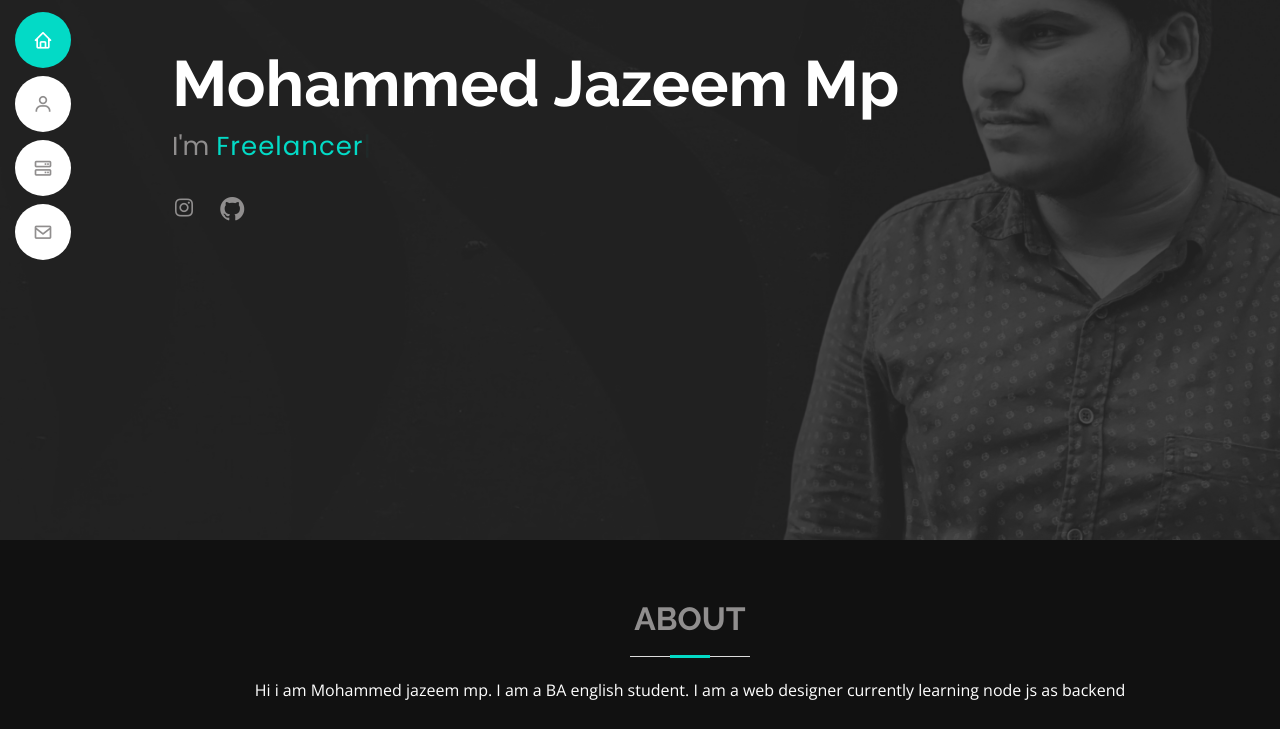
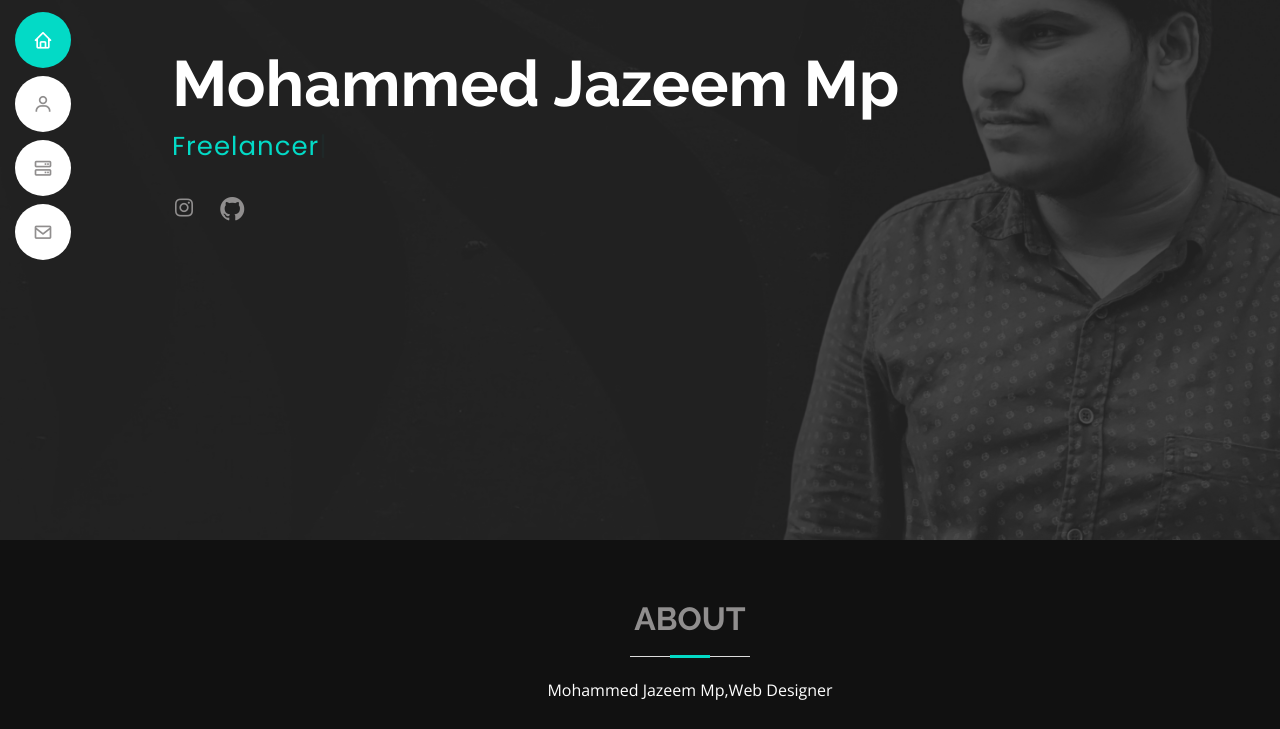
Before and after one commit to jazeemmp/Personal-website, a plain HTML site: page index.html in a window 1280 px wide. Shown: the part 260-989 px from the top of the page. Drawn offline with nearby package versions, Linux system fonts and the light colour scheme; grey boxes are pictures that could not be loaded.

Commit message:
Update index.html

```diff
--- a/index.html
+++ b/index.html
@@ -65,7 +65,7 @@
   <section id="hero" class="d-flex flex-column justify-content-center">
     <div class="container" data-aos="zoom-in" data-aos-delay="100">
       <h1>Mohammed Jazeem Mp </h1>
-      <p>I'm <span class="typed" data-typed-items=" Web Designer,Freelancer,Photographer"></span></p>
+      <p><span class="typed" data-typed-items=" Web Designer,Freelancer,Photographer"></span></p>
       <div class="social-links">
 
 
@@ -84,7 +84,7 @@
 
         <div class="section-title">
           <h2>About</h2>
-          <p>Hi i am Mohammed jazeem mp. I am a BA english student. I am a web designer currently learning node js as backend</p>
+          <p>Mohammed Jazeem Mp,Web Designer</p>
         </div>
 
         <div class="row ">
```
